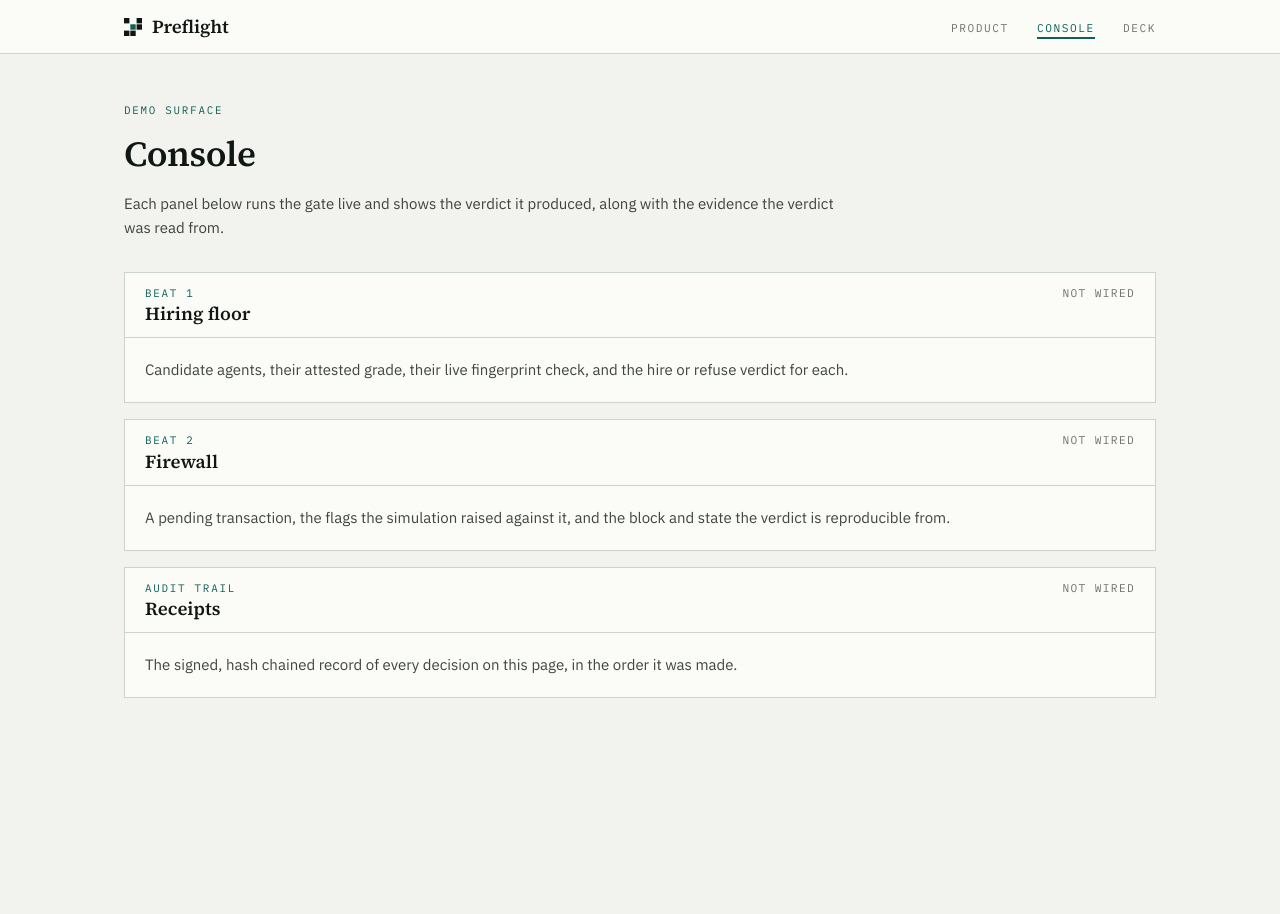
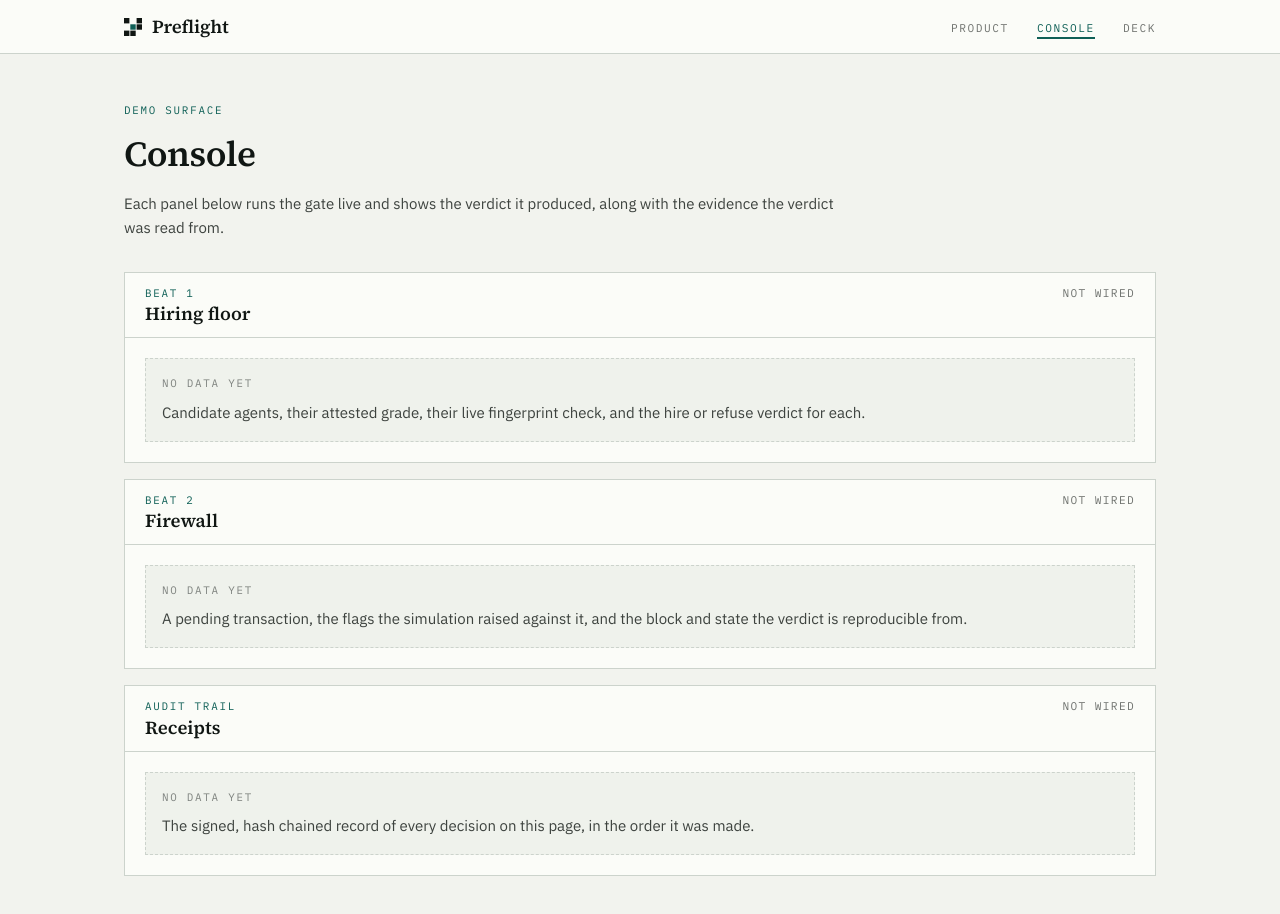
Before and after one commit to RubenSousaDinis/preflight, a Next.js app: page /console in a window 1280 px wide. Shown: the top 914 px of the page. Before the commit the page ends 800 px from the top, so only its background shows below. Built offline with nearby package versions, Linux system fonts and the light colour scheme.

Commit message:
feat: shared empty, loading, and error states
Decided once in the shell so the three console panels cannot each invent one at
H+20. The error state renders the typed reason verbatim: a gate error carries
the most specific sentence the product produces.

Refs C1 step 6.

```diff
--- /dev/null
+++ b/app/components/states.tsx
@@ -0,0 +1,65 @@
+import type { ReactNode } from "react";
+import type { RenderableError } from "../lib/contracts";
+
+/*
+  The three states a live demo actually lands on, decided once here so C2, C3 and C4
+  do not each invent their own at H+20.
+
+  A blank rectangle on a projector reads as a crash, "loading" alone gives the
+  operator nothing to say while it hangs, and an error collapsed into "something
+  went wrong" throws away the most specific sentence the product produces.
+*/
+
+const FRAME = "border border-dashed border-rule bg-band/50 px-4 py-4";
+const LABEL = "font-data text-[0.68rem] uppercase tracking-[0.16em]";
+
+/** No data yet. Says what will appear here, so the empty case still informs. */
+export function EmptyState({ children }: { children: ReactNode }) {
+  return (
+    <div className={FRAME}>
+      <p className={`${LABEL} text-ink/50`}>no data yet</p>
+      <p className="mt-2 text-ink/80">{children}</p>
+    </div>
+  );
+}
+
+/**
+ * Waiting on something named. `awaiting` is the thing being waited on, in the
+ * operator's words: "the fork at head", "tools/list, page 2 of 3".
+ */
+export function LoadingState({ awaiting }: { awaiting: string }) {
+  return (
+    <div className={FRAME} role="status" aria-live="polite">
+      <p className={`${LABEL} flex items-center gap-2 text-ink/50`}>
+        <span aria-hidden="true" className="flex gap-1">
+          {[0, 1, 2].map((index) => (
+            <span
+              key={index}
+              className="block h-1.5 w-1.5 animate-pulse bg-accent"
+              style={{ animationDelay: `${index * 180}ms` }}
+            />
+          ))}
+        </span>
+        awaiting {awaiting}
+      </p>
+    </div>
+  );
+}
+
+/**
+ * A typed failure. The `reason` renders verbatim: every gate error carries one, and
+ * on this product a failure to obtain a verdict is itself the verdict.
+ */
+export function ErrorState({ error }: { error: RenderableError }) {
+  return (
+    <div className="border border-rule border-l-2 border-l-grade-f bg-band/50 px-4 py-4">
+      <p className={`${LABEL} text-grade-f`}>error · {error.code}</p>
+      <p className="mt-2 text-ink">{error.reason}</p>
+      <p className="mt-2 font-data text-[0.72rem] text-ink/60">
+        {error.retryable
+          ? "This one can be retried."
+          : "Retrying does not resolve this."}
+      </p>
+    </div>
+  );
+}
--- a/app/console/page.tsx
+++ b/app/console/page.tsx
@@ -1,6 +1,7 @@
 import type { Metadata } from "next";
 import { Container } from "../components/container";
 import { Panel } from "../components/panel";
+import { EmptyState } from "../components/states";
 
 export const metadata: Metadata = {
   title: "Console",
@@ -25,26 +26,26 @@ export default function ConsolePage() {
       <div className="mt-8 grid gap-4">
         {/* TODO-INTEGRATE: C2 mounts the hiring floor here, against Lane 1's vetAgent (01-INTERFACES section 4). */}
         <Panel eyebrow="beat 1" title="Hiring floor" status="not wired">
-          <p className="text-ink/80">
+          <EmptyState>
             Candidate agents, their attested grade, their live fingerprint check,
             and the hire or refuse verdict for each.
-          </p>
+          </EmptyState>
         </Panel>
 
         {/* TODO-INTEGRATE: C3 mounts the firewall panel here, against Lane 2's txGuard (01-INTERFACES section 9). */}
         <Panel eyebrow="beat 2" title="Firewall" status="not wired">
-          <p className="text-ink/80">
+          <EmptyState>
             A pending transaction, the flags the simulation raised against it, and
             the block and state the verdict is reproducible from.
-          </p>
+          </EmptyState>
         </Panel>
 
         {/* TODO-INTEGRATE: receipt rendering, against Lane 1's B2 chain (01-INTERFACES section 5). */}
         <Panel eyebrow="audit trail" title="Receipts" status="not wired">
-          <p className="text-ink/80">
+          <EmptyState>
             The signed, hash chained record of every decision on this page, in the
             order it was made.
-          </p>
+          </EmptyState>
         </Panel>
       </div>
     </Container>
--- a/app/deck/page.tsx
+++ b/app/deck/page.tsx
@@ -1,6 +1,7 @@
 import type { Metadata } from "next";
 import { Container } from "../components/container";
 import { Panel } from "../components/panel";
+import { EmptyState } from "../components/states";
 
 export const metadata: Metadata = {
   title: "Deck",
@@ -24,10 +25,10 @@ export default function DeckPage() {
 
       <div className="mt-8">
         <Panel eyebrow="slides" title="Stage deck" status="not wired">
-          <p className="text-ink/80">
+          <EmptyState>
             Slides load here once the deck lands. Fonts resolve by plain family
             name, which is why this app does not use next/font.
-          </p>
+          </EmptyState>
         </Panel>
       </div>
     </Container>
```
